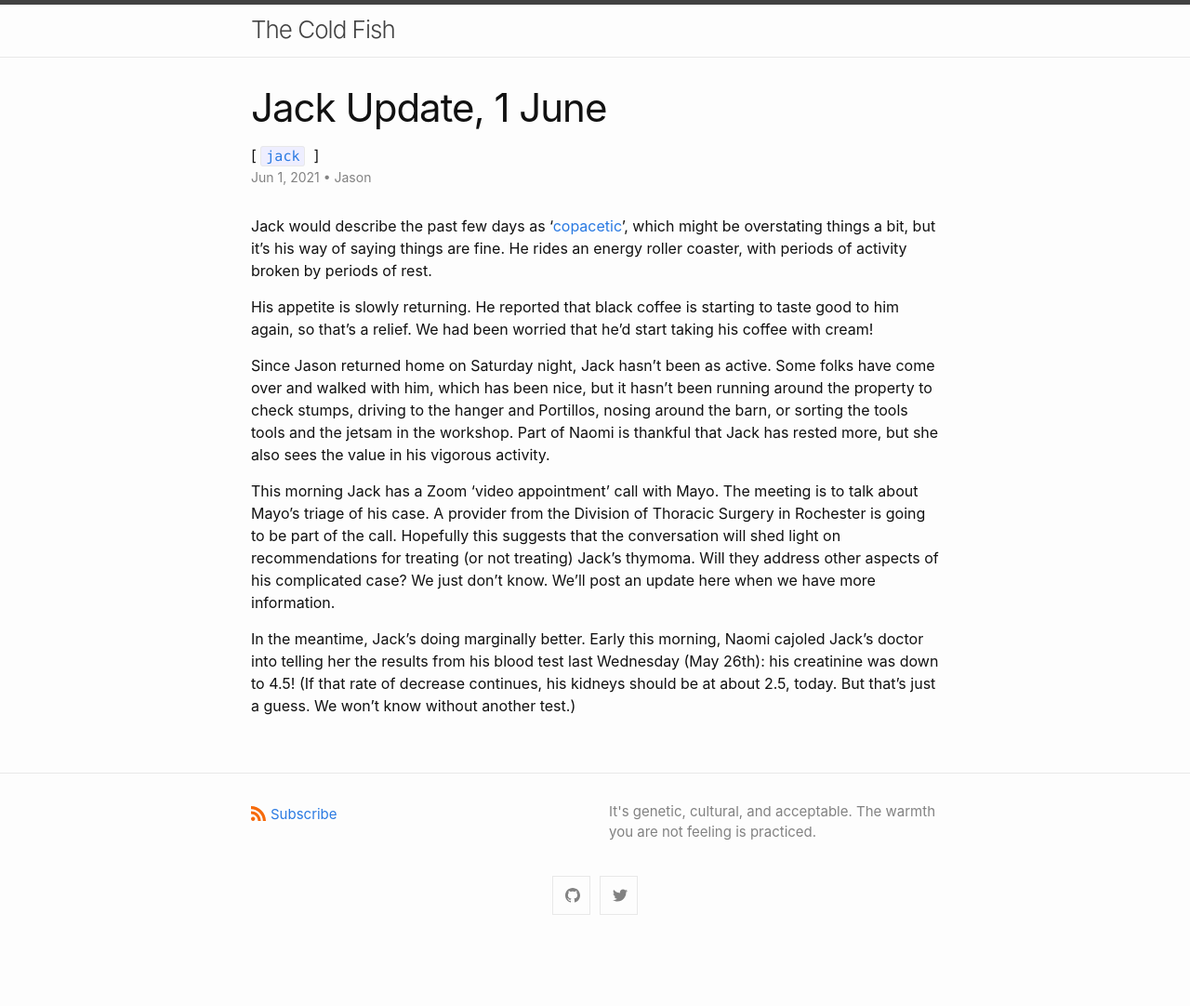
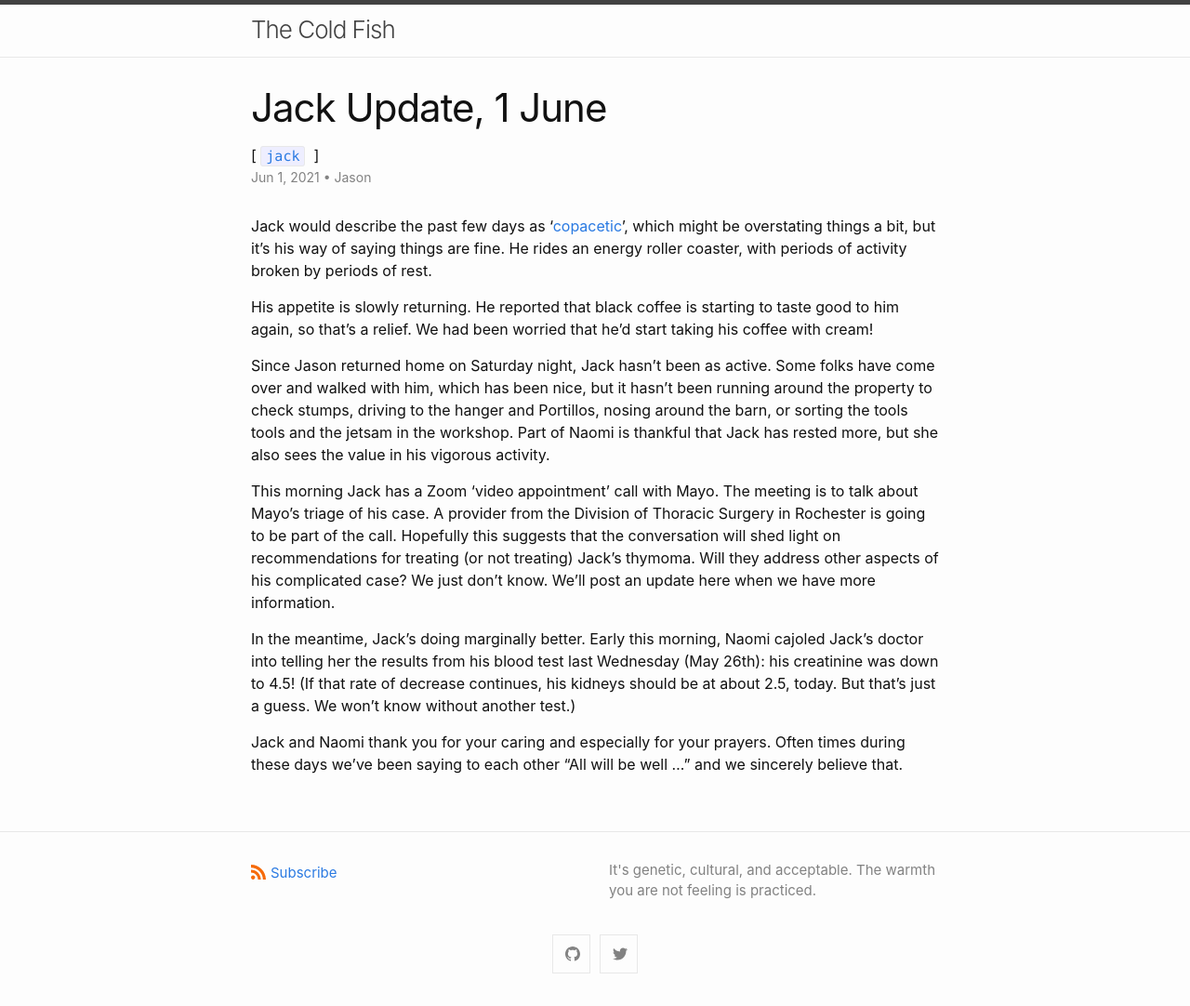
Before and after one commit to millerj870/millerj870.github.io, a Jekyll site: the page built from _posts/2021-06-01-jack-miller-update.md, in a window 1280 px wide. Shown: the whole page at 93% size. Built offline with Jekyll 4.4.1, drawn with Linux system fonts in a browser that asks for light colours; before the commit the page ends 1019 px from its top, so only the background shows below that.

Commit message:
small addition

```diff
--- a/_posts/2021-06-01-jack-miller-update.md
+++ b/_posts/2021-06-01-jack-miller-update.md
@@ -15,3 +15,5 @@ Since Jason returned home on Saturday night, Jack hasn't been as active.  Some f
 This morning Jack has a Zoom 'video appointment' call with Mayo.  The meeting is to talk about Mayo's triage of his case.  A provider from the Division of Thoracic Surgery in Rochester is going to be part of the call.  Hopefully this suggests that the conversation will shed light on recommendations for treating (or not treating) Jack's thymoma.  Will they address other aspects of his complicated case?  We just don't know.  We'll post an update here when we have more information.
 
 In the meantime, Jack's doing marginally better.  Early this morning, Naomi cajoled Jack's doctor into telling her the results from his blood test last Wednesday (May 26th):  his creatinine was down to 4.5!  (If that rate of decrease continues, his kidneys should be at about 2.5, today.  But that's just a guess.  We won't know without another test.)
+
+Jack and Naomi thank you for your caring and especially for your prayers.  Often times during these days we’ve been saying to each other “All will be well ...” and we sincerely believe that.
```
